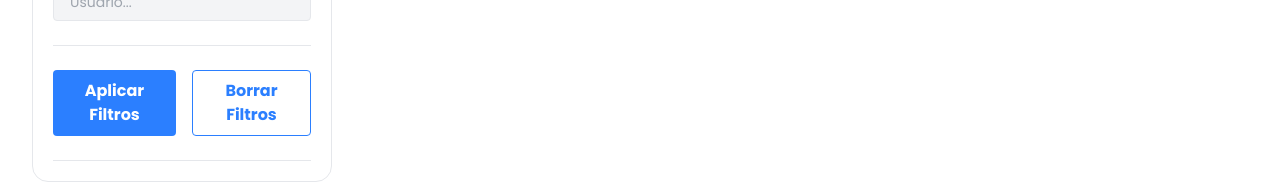
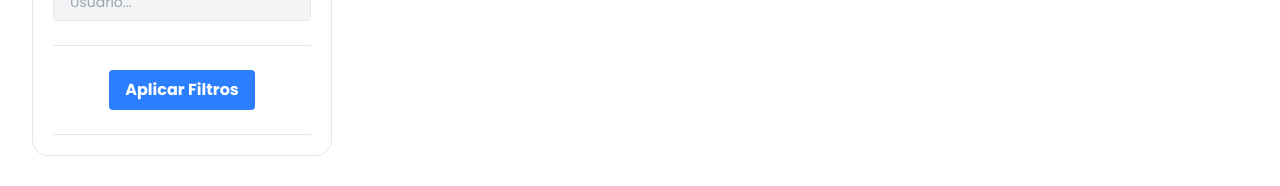
Before and after one commit to Maxi-Andres/booklibre-frontend, a React (Vite) app: page / in a window 1280 px wide. Shown: the part 592-778 px from the top of the page. Built offline with nearby package versions, Linux system fonts and the light colour scheme; no server answers; sample sign-in values are in the browser's storage.

Commit message:
no clear filters button. >.<

```diff
--- a/src/pages/Home.tsx
+++ b/src/pages/Home.tsx
@@ -2,9 +2,6 @@
 
 import { useEffect, useRef, useState } from 'react'
 import {
-  Dialog,
-  DialogBackdrop,
-  DialogPanel,
   Disclosure,
   DisclosureButton,
   DisclosurePanel,
@@ -76,6 +73,7 @@ export default function Home() {
   // const pageSize = 6
   const [totalPages, setTotalPages] = useState(0)
 
+  //* ==== GET DATA ====
   const getFilteredBooksPage = async (newFilters: BookFilters) => {
     const response = await bookService.getFilteredBooksPage(newFilters)
     const filtered = response.content.map(book => Book.fromJSON(book))
@@ -83,7 +81,6 @@ export default function Home() {
     setFilteredBooks(filtered)
     setTotalPages(response.totalPages)
   }
-
 
   //* ==== FILTERS UPDATE ====
   const updateSimpleFilter = <K extends keyof BookFilters>(
@@ -151,11 +148,11 @@ export default function Home() {
     getFilteredBooksPage(filters)
   }
 
-  const handleClearFilters = () => {
-    setFilters(initialFilters)
-    setPage(0)
-    handleApplyFilters()
-  }
+  // const handleClearFilters = () => {
+  //   setFilters({...initialFilters})
+  //   setPage(0)
+  //   handleApplyFilters()
+  // }
 
   return (
     <div className="w-full">
@@ -235,7 +232,8 @@ export default function Home() {
                   <MultiRangeSlider
                     min={0}
                     max={1500}
-                    onChange={handleRangeChange} trackColor={'#cecece'} rangeColor={'#2790F1'} width={'260px'} />
+                    onChange={handleRangeChange}
+                    trackColor={'#cecece'} rangeColor={'#2790F1'} width={'260px'} />
                 </Disclosure>
 
                 {/* ========== RESERVATION DATES RANGE FILTERS ========== */}
@@ -279,9 +277,9 @@ export default function Home() {
                   <button type='button' onClick={handleApplyFilters} className="bg-blue-500 hover:bg-blue-700 text-white font-bold py-2 px-4 rounded">
                     Aplicar Filtros
                   </button>
-                  <button type='button' onClick={handleClearFilters} className="bg-white hover:bg-blue-500 hover:text-white border border-blue-500 text-blue-500 font-bold py-2 px-4 rounded">
+                  {/* <button type='button' onClick={handleClearFilters} className="bg-white hover:bg-blue-500 hover:text-white border border-blue-500 text-blue-500 font-bold py-2 px-4 rounded">
                     Borrar Filtros
-                  </button>
+                  </button> */}
                 </Disclosure>
 
               </form>
```
